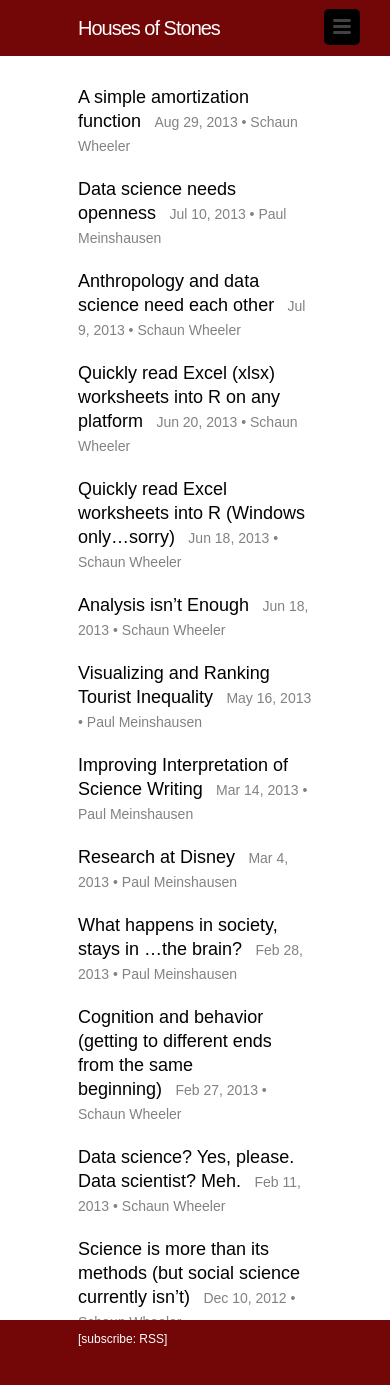
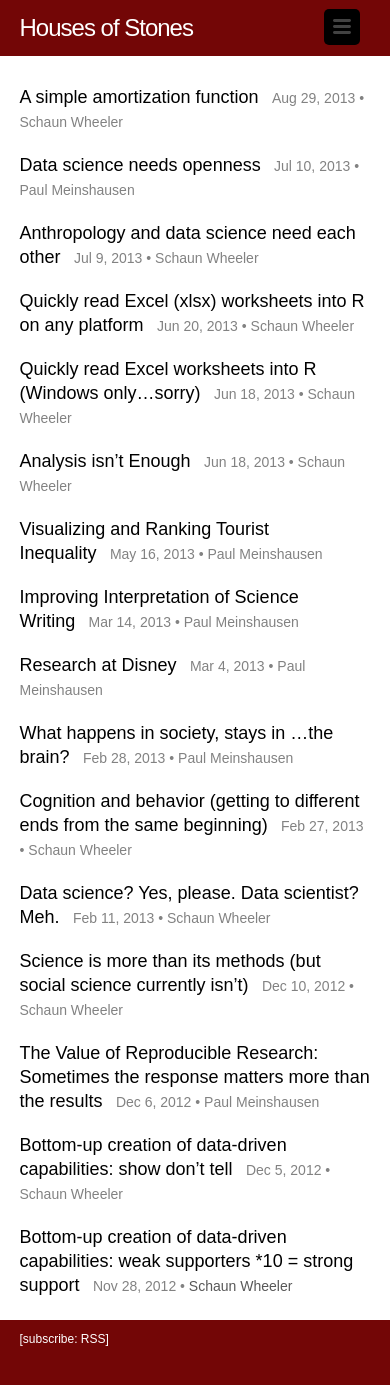
Before and after one commit to housesofstones/housesofstones.github.io, a Jekyll site: the page built from index.html, in a window 390 px wide and 1400 px high. Shown: the top 1385 px of the window. Built offline with Jekyll 4.4.1, drawn with Linux system fonts in a browser that asks for light colours; nearby versions of some CDN libraries.

Commit message:
Update hoscustom.css

```diff
--- a/css/hoscustom.css
+++ b/css/hoscustom.css
@@ -147,6 +147,11 @@
     padding-top: 56px;
 }
 @media screen and (max-width: 900px) {
+    .wrapper {
+        max-width: 90%;
+    }
+}
+@media screen and (max-width: 600px) {
     .site-nav {
         position: absolute;
         top: 9px;
@@ -184,14 +189,15 @@
       display: block;
       padding: 5px 10px;
   }
-}
-@media screen and (max-width: 600px) {
-    .site-title {
-        font-size: 20px;
-    }
+  .site-title {
+      font-size: 28px;
+  }
 }
 
-@media screen and (max-width: 675px) {
+@media screen and (max-width: 450px) {
+    .site-title {
+          font-size: 24px;
+    }
     .footer-col-1 {
         width: 100%;
     }
```
